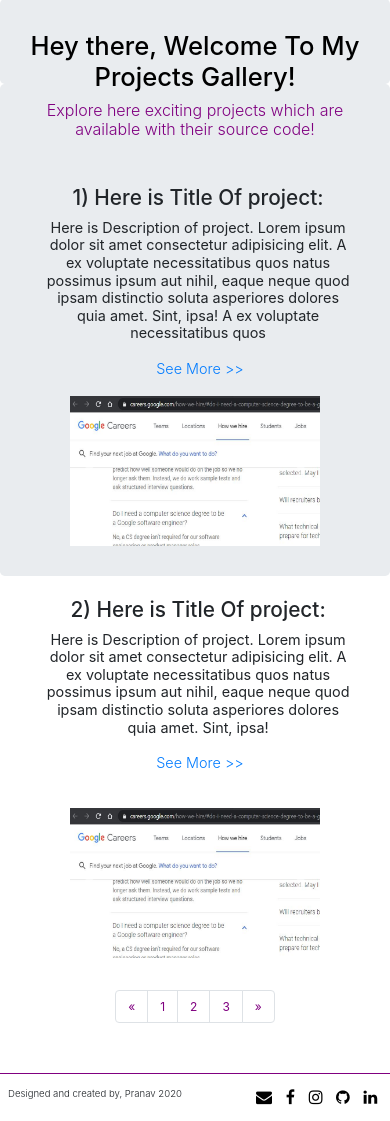
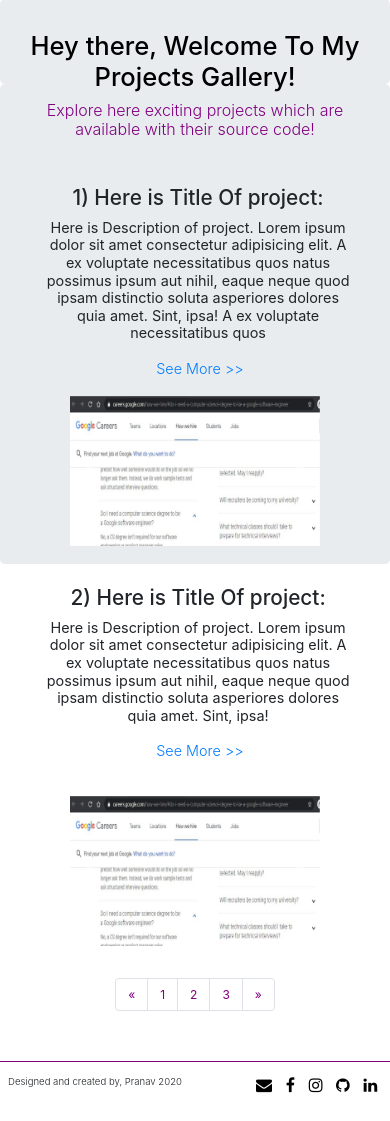
Before and after one commit to botprogrammer/biu-portfolio, a Django app: page /projects/ in a window 390 px wide. Shown: the part 53-1174 px from the top of the page. After the commit the page ends 1146 px from the top, so only its background shows below. Run offline with Django 3.2, Linux system fonts and the light colour scheme; some libraries are stand-ins or nearby versions.

Commit message:
Add files via upload

```diff
--- a/static/css/style.css
+++ b/static/css/style.css
@@ -276,6 +270,9 @@ form label{
         margin-top: 60px;
         width: 220px;
     }
+    .carousel-item img{
+        width: 300px;
+    }
 }
 
 @media (max-width: 767px){
@@ -401,26 +397,24 @@ form label{
         margin-top: 130px;
     }
     .newcolumn{
-        margin-top: -370px;
+        margin-top: -340px;
     }
     .pagination{
         margin-bottom: 50px;
     }
     .carousel{
         align-items: center;
-        width: 300px;
-        margin: 0 auto 0 auto;
+        margin-left: auto;
+        margin-right: auto;
     }
-    .carousel-inner{
-        width: 300px;
-    }
-    .carousel-item{
+    .carousel-item img{
         width: 300px;
     }
     .carousel-item .d-block{
         height: 200px;
     }
     .projectjumbo{
+        height: 450px;
         padding-bottom: 0;
     }
     #myVideo{
@@ -557,19 +551,15 @@ form label{
     }
     .projectslide{
         margin-top: 70px;
-        margin-right: 50px;
-    }
-    .newprojectslide{
-        margin-right: 50px;
     }
     .pagination li a{
         font-size: 12px;
     }
-    .carousel-inner{
-        width: 350px;
+    .carousel{
+        margin-left: auto;
     }
-    .carousel-item{
-        width: 350px;
+    .carousel-item img{
+        width: 400px;
     }
     #myVideo{
         width: 350px;
@@ -634,13 +624,10 @@ form label{
         float: left!important;
     }
     .carousel{
-        width: 350px;
+        margin-left: auto;
     }
-    .carousel-inner{
-        width: 350px;
-    }
-    .carousel-item{
-        width: 350px;
+    .carousel-item img{
+        width: 400px;
     }
     #myVideo{
         margin-top: 20px;
@@ -661,6 +648,9 @@ form label{
 @media (max-width: 520px){
     .maincontainer{
         height: 440px;
+    }
+    .projectjumbo{
+        height: 490px;
     }
     .mainheader h4{
         margin-top: 30px;
@@ -765,6 +752,9 @@ form label{
 @media (max-width: 450px){
     .bottomfooter p{
         font-size: 0.75rem;
+    }
+    .projectjumbo{
+        height: 570px;
     }
     .bottomfooter .bd-highlight{
         font-size: 0.3rem;
@@ -838,6 +828,9 @@ form label{
 @media (max-width: 400px){
     .maincontainer{
         height: 380px;
+    }
+    .projectjumbo{
+        height: 480px;
     }
     .navbar-light .navbar-nav .nav-link{
         margin-right: 10px;
```
Also changed, not shown: other parts of static/css/style.css (+8 -18 lines).
